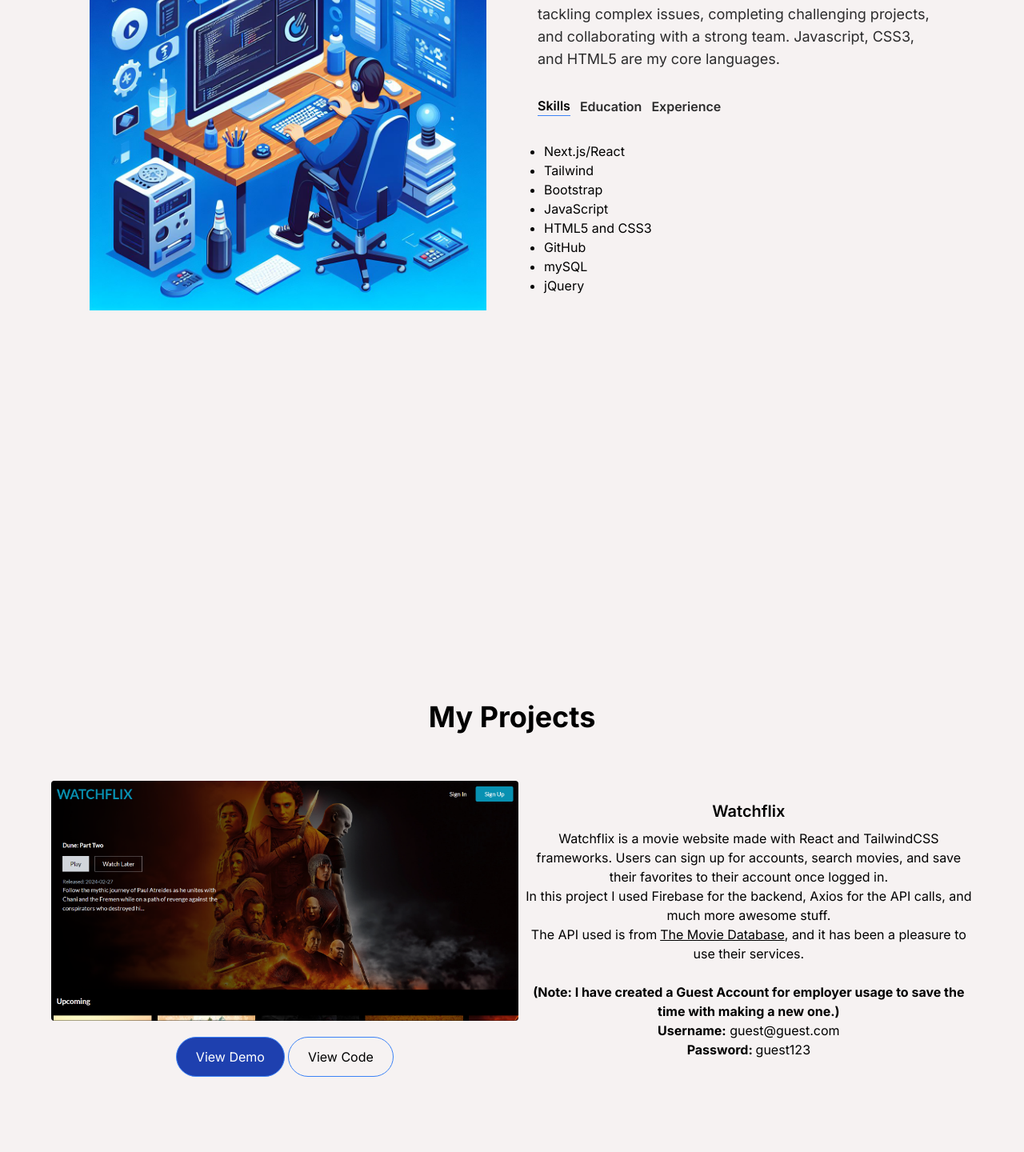
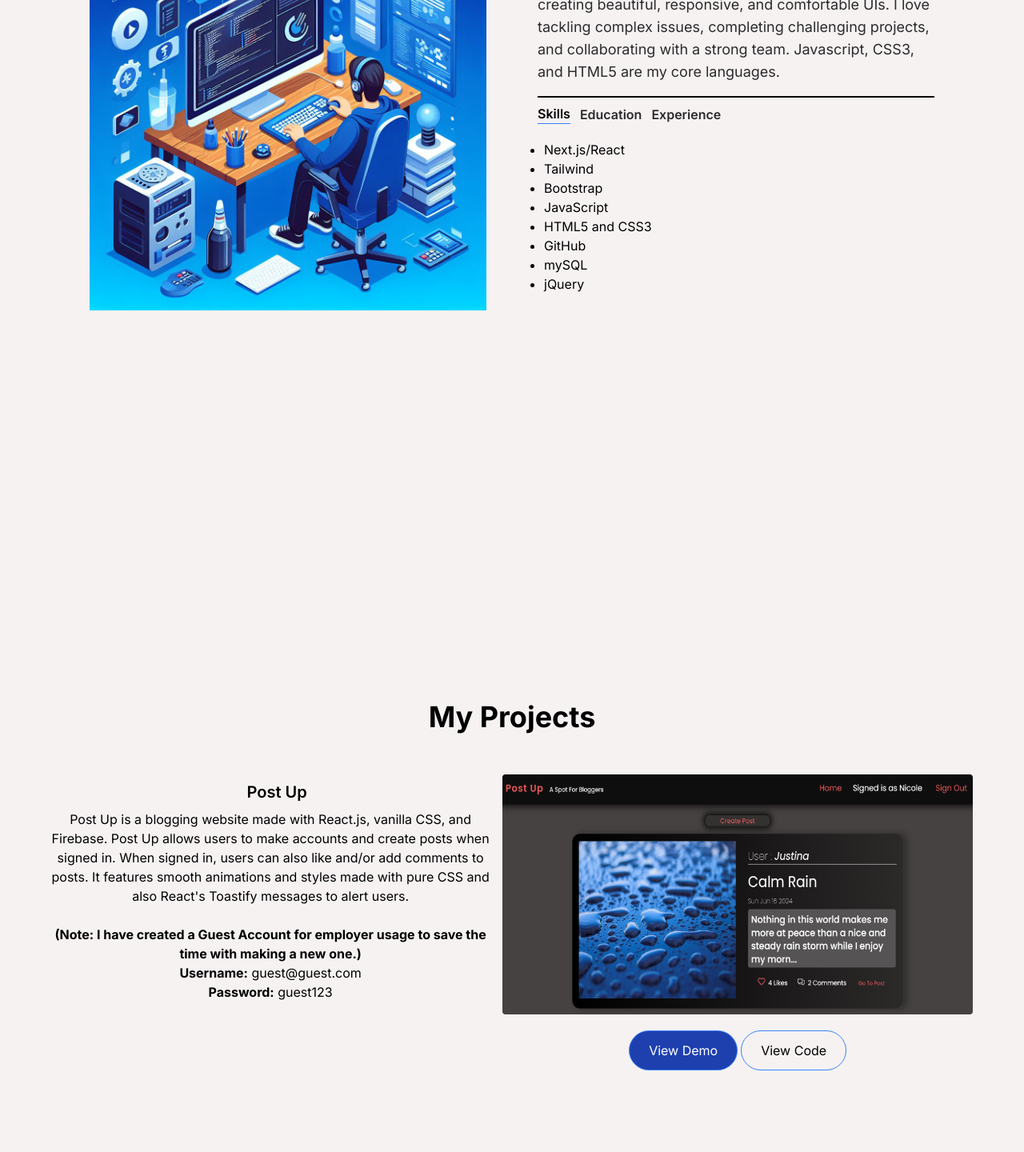
Before and after one commit to nicholasoneill97/NickONeillPortfolio, a Next.js app: page / in a window 1280 px wide. Shown: the part 980-2420 px from the top of the page at 80% size. Built offline with nearby package versions, Linux system fonts and the light colour scheme.

Commit message:
Added new website to projects section and improved navigation positioning's responsiveness.

```diff
--- a/app/components/About.jsx
+++ b/app/components/About.jsx
@@ -69,7 +69,7 @@ const About = () => {
   //initializes tab to be set on "skills" tab
   const [tab, setTab] = useState("skills");
 
-  //intializes transition
+  //initializes transition
   const [isPending, startTransition] = useTransition();
 
   //function that handles transition once a tab is clicked to switch to the id specified on that tab
@@ -98,7 +98,7 @@ const About = () => {
 
         <Image src="/images/bluesetup.jpeg" alt="Animated Computer Setup Image" width={500} height={500} />
         <div className="mt-4 md:mt-0 text-left flex flex-col h-full">
-          <h2 className="text-4xl font-bold text-secondary mb-4 abouttitle">
+          <h2 className="text-4xl font-bold text-secondary mb-4 mt-4 abouttitle">
             About Me
           </h2>
           <p className="text-base lg:text-lg text-[#2b2b2c]">
@@ -106,7 +106,7 @@ const About = () => {
             and comfortable UIs. I love tackling complex issues, completing challenging projects, and
             collaborating with a strong team. Javascript, CSS3, and HTML5 are my core languages.
           </p>
-          <div className="flex flex-row justify-start mt-8 tabs">
+          <div className="flex flex-row justify-start mt-4 tabs border-black border-t-2 border-l-0 border-r-0 border-b-0 py-2">
             <TabButton
               selectTab={() => handleTabChange("skills")}
               active={tab === "skills"}
@@ -129,7 +129,7 @@ const About = () => {
               Experience{" "}
             </TabButton>
           </div>
-          <div className="mt-8">
+          <div className="mt-3">
             {TAB_DATA.find((t) => t.id === tab).content}
           </div>
         </div>
--- a/app/components/NavBar.jsx
+++ b/app/components/NavBar.jsx
@@ -44,7 +44,7 @@ const NavBar = () => {
 
   return (
     <nav className="max-w-[100%] fixed mx-auto border border-[#33353F] top-0 left-0 right-0 z-20 bg-[#f3efef] bg-opacity-100 nav border-t-0 border-r-0 border-l-0">
-      <div className="flex container lg:py-4 flex-wrap items-center justify-between mx-auto px-4 py-2 ">
+      <div className="flex container lg:py-2 flex-wrap items-center justify-between mx-auto px-4 py-2 ">
         <Link
           href={"/"}
           className="text-2xl md:text-5xl font-semibold text-transparent bg-clip-text bg-gradient-to-r from-primary-600 to-secondary"
--- a/app/components/Projects.jsx
+++ b/app/components/Projects.jsx
@@ -45,8 +45,56 @@ const Projects = () => {
 
       <div className='flex flex-col justify-center items-center'>
 
+      <div className='text-secondary rounded py-3 px-4 mt-10 flex lg:flex-row flex-col lg:justify-evenly justify-center'>
+          <div className='lg:w-[50%] w-full relative top-2'>
+              <h5 className='text-xl font-semibold mb-2 text-center'>
+                Post Up
+              </h5>
+              <p className='text-secondary text-center lg:mr-4 mr-0'>
+                Post Up is a blogging website made with React.js, vanilla CSS,
+                and Firebase. Post Up allows users to make accounts and create
+                posts when signed in. When signed in, users can also like and/or
+                add comments to posts. It features smooth animations and styles made with pure
+                CSS and also React's Toastify messages to alert users.
+                <br />
+              </p>
+              <p className='text-center font-bold mt-6 lg:mb-0 mb-16 lg:mr-4 mr-0'>
+                (Note: I have created a Guest Account for employer usage to save the time with making a new one.)
+                <br />
+                <span className='text-center'>
+                  Username:
+                  <span className='font-normal'> guest@guest.com</span>
+                  <br />
+                  Password:
+                  <span className='font-normal'> guest123</span>
+                </span>
+              </p>
+          </div>
+          <div>
 
-        <div className='text-secondary rounded py-3 px-4 lg:mt-12 mt-10 flex lg:flex-row  flex-col-reverse lg:justify-evenly justify-center'>
+            <Image  src={require('/public/images/projects/postup.png')}
+                    className='max-w-full min-w-[245px] max-h-auto w-[600px] lg:h-[300px] h-auto rounded mb-1 hover:border hover:border-white mx-auto lg:mt-0 mt-0'
+                    alt="Sailor's Paradise Image"
+            />
+
+            <div className='text-center mt-5'>
+              <Link
+                href='https://post-up-blog.web.app/' target='_blank' title="Click to View Project!"
+                className="px-6 inline-block py-3 rounded-full mr-1 mx-auto bg-primary-800 border-primary-500 hover:bg-primary-400 hover:border-black hover:text-black border  text-white  duration-1000 mb-2 lg:mb-0"
+              >
+                View Demo
+              </Link>
+              <Link
+                href="https://github.com/nicholasoneill97/PostUp-Blog.git" target='_blank' title="Click to View This Project&apos;s code!"
+                className="px-6 inline-block py-3 rounded-full  mx-auto bg-transparent border-primary-500 hover:bg-slate-500 hover:border-black hover:text-white border  text-black  duration-1000"
+              >
+                View Code
+              </Link>
+            </div>
+          </div>
+          <div className='mt-10 w-full lg:hidden border-slate-900  border h-[1px]'></div>
+        </div>
+        <div className='text-secondary rounded py-3 px-4 lg:mt-20 mt-0 flex lg:flex-row  flex-col-reverse lg:justify-evenly justify-center'>
           <div>
 
             <Image  src={require('/public/images/projects/watchflix.png')}
@@ -74,7 +122,7 @@ const Projects = () => {
               Watchflix
             </h5>
             <p className='text-secondary text-center '>
-              Watchflix is a movie website made with React and TailwindCSS frameworks.
+              Watchflix is a movie website made with React.js and Tailwind CSS frameworks.
               Users can sign up for accounts, search movies, and save their favorites to their account once logged in.<br />
               In this project I used Firebase for the backend, Axios for the API calls, and much more awesome stuff. <br />
               The API used is from
@@ -86,12 +134,18 @@ const Projects = () => {
             <p className='text-center font-bold mt-6 lg:mb-0 mb-16'>
               (Note: I have created a Guest Account for employer usage to save the time with making a new one.)
               <br />
-              <span className='text-center'>Username:<span className='font-normal'> guest@guest.com</span><br /> Password: <span className='font-normal'>guest123</span></span>
+              <span className='text-center'>
+                Username:
+                <span className='font-normal'> guest@guest.com</span>
+                <br />
+                Password:
+                <span className='font-normal'> guest123</span>
+              </span>
             </p>
           </div>
         </div>
         <div className='mt-10 w-full lg:hidden border-slate-900  border h-[1px]'></div>
-        <div className='text-secondary rounded py-3 px-4 lg:mt-36 mt-10 flex lg:flex-row flex-col lg:justify-evenly justify-center'>
+        <div className='text-secondary rounded py-3 px-4 lg:mt-20 mt-0 flex lg:flex-row flex-col lg:justify-evenly justify-center'>
           <div className='lg:w-[50%] w-full relative top-10'>
               <h5 className='text-xl font-semibold mb-2 text-center'>
                 Sailor&apos;s Paradise Restaurant
@@ -101,11 +155,11 @@ const Projects = () => {
                 Me and my girlfriend share a love for cooking and eating great food. We always thought opening a restaurant where
                 we could share our passions with the world would be a dream come true. <br />
                 <p className='mt-3'>
-                Here is what I imagine our website will look like.<br />
+                  Here is what I imagine our website will look like.<br />
                 </p>
                 <p className='mt-3'>
-                Sailor&apos;s Paradise Restaurant was made with
-                vanilla Javascript, CSS3, and HTML5.
+                  Sailor&apos;s Paradise Restaurant was made with
+                  vanilla Javascript, CSS3, and HTML5.
                 </p>
               </p>
           </div>
@@ -135,7 +189,7 @@ const Projects = () => {
         </div>
 
       <div className='mt-10 w-full lg:hidden border-slate-900  border h-[1px]'></div>
-      <div className='text-secondary rounded py-3 px-4 lg:mt-36 mt-0 flex lg:flex-row flex-col-reverse lg:justify-evenly justify-center'>
+      <div className='text-secondary rounded py-3 px-4 lg:mt-20 mt-0 flex lg:flex-row flex-col-reverse lg:justify-evenly justify-center'>
           <div>
 
             <Image  src={require('/public/images/projects/definethis.png')}
@@ -165,7 +219,7 @@ const Projects = () => {
             <p className='text-secondary lg:mb-0 mb-20 '>
               DefineThis is a website I made that allows you to type any word into the search bar in order to find that word&apos;s definition. <br />
               <p className='mt-3'>
-              I used Axios for the API, React for my framework, and vanilla CSS3 for the styling.<br />
+              I used Axios for the API calls, React.js for my framework, and vanilla CSS3 for the styling.<br />
               </p>
               <p className='mt-3'>
               The API used is from
--- a/styles.css
+++ b/styles.css
@@ -1,17 +1,18 @@
 
 /*fixes auto-scroll position when clicking nav link*/
 #about {
-    scroll-margin-top: -150px
+    scroll-margin-top: -193px
 }
 
 #projects {
-    scroll-margin-top: -100px
+    scroll-margin-top: -115px
+}
+
+#contact {
+    scroll-margin-top: -70px
 }
 
 /*media queries for responsiveness*/
-
-
-
 @media screen and (max-width:300px) {
 
     .herotext {
@@ -58,6 +59,19 @@
     }
 }
 
+@media screen and (max-width: 1200px) {
+    #about {
+        scroll-margin-top: 20px
+    }
+
+    #projects {
+        scroll-margin-top: 80px
+    }
+
+    #contact {
+        scroll-margin-top: 0
+    }
+}
 
 @media screen and (max-width:1024px) and (min-width: 920px) {
 
```
Also changed, not shown: public/images/projects/postup.png (added).
